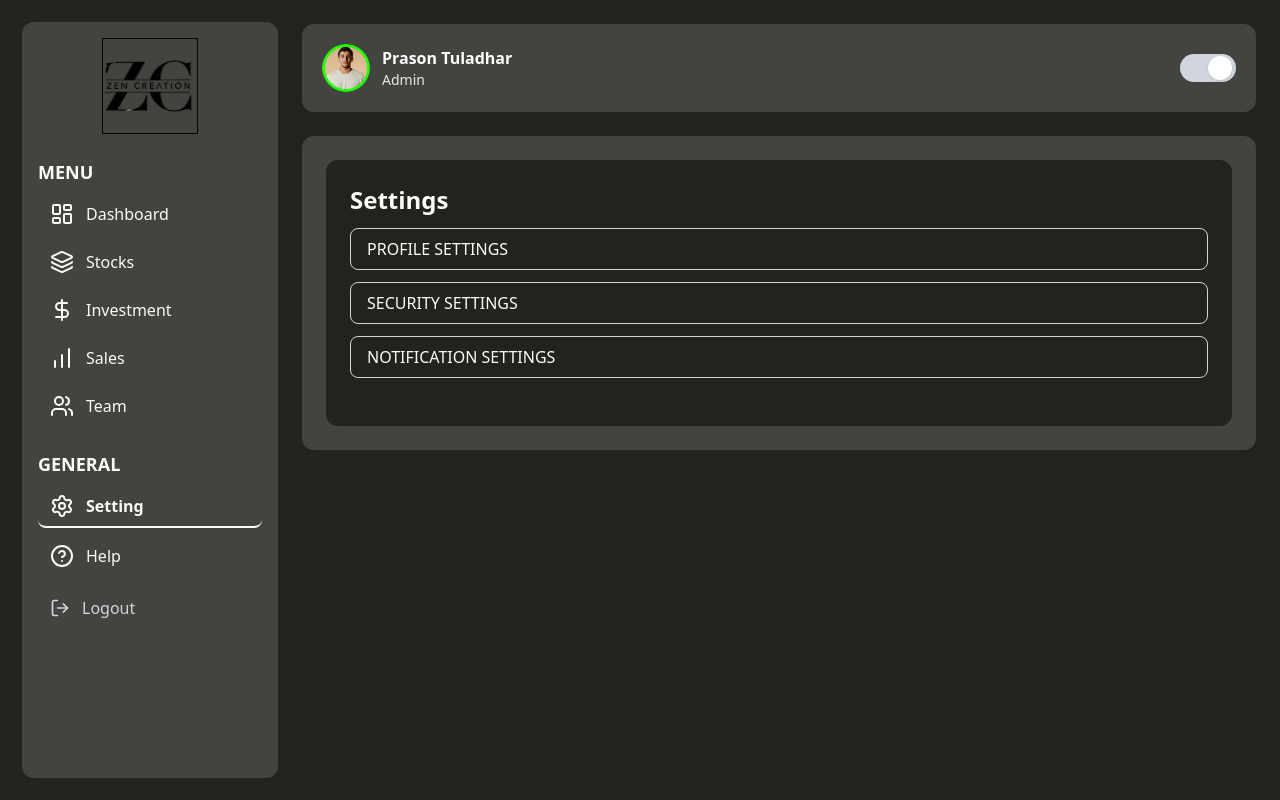
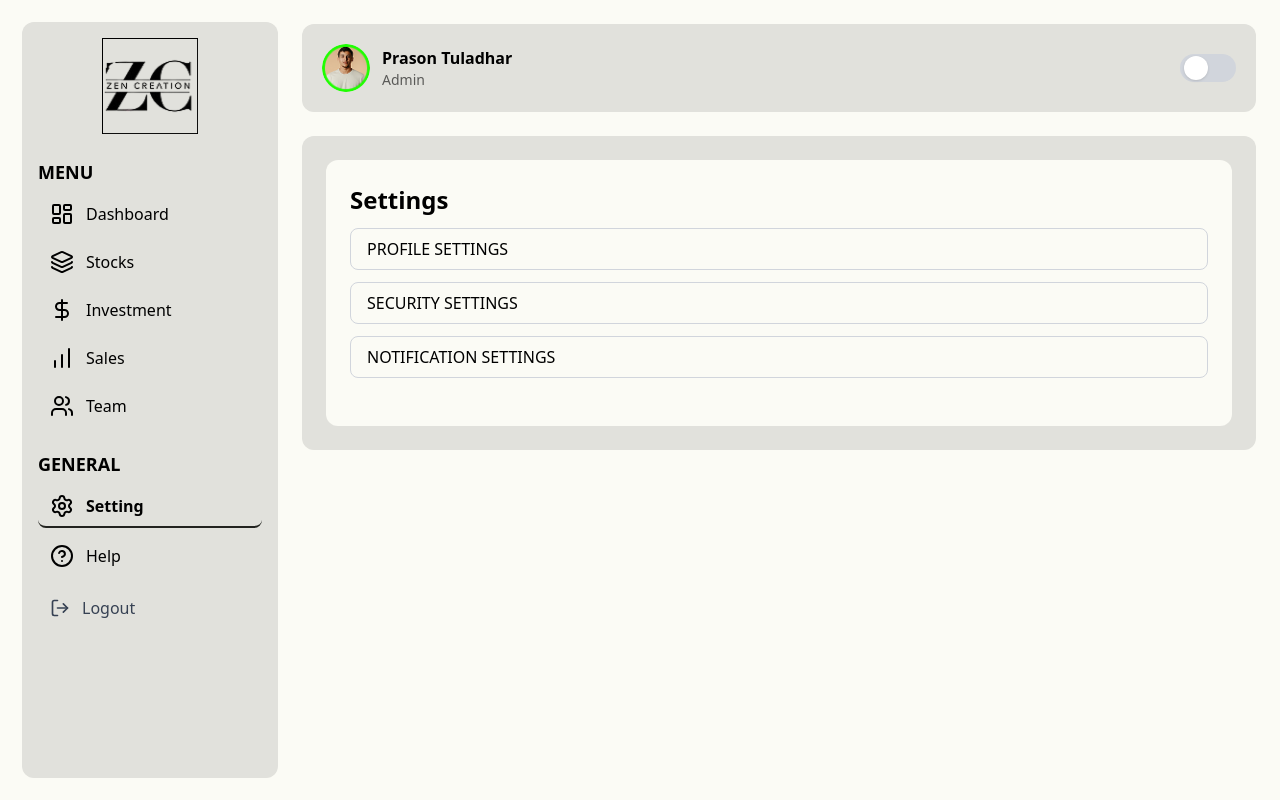
Before and after one commit to bornFire12/zen_creation_inventory, a React (Vite) app in the folder zen-creation/: page /settings in a window 1280 px wide. Built offline with nearby package versions, Linux system fonts and the light colour scheme.

Commit message:
Fix theme persistence and route tracking
- Update ThemeProvider to persist theme in localStorage
- Add RouteTracker to maintain last visited path
- Fix routing to stay on current page after refresh
- Improve theme toggle UI and state management

```diff
--- a/zen-creation/src/App.jsx
+++ b/zen-creation/src/App.jsx
@@ -5,6 +5,7 @@ import {
   Route,
   Navigate,
 } from "react-router-dom";
+import { useLocation } from "react-router-dom";
 import { ThemeProvider } from "./components/layout/ThemeProvider";
 import { AuthProvider, useAuth } from "./context/AuthContext";
 import SignupPage from "./pages/auth/SignupPage";
@@ -23,16 +24,31 @@ import StockPreview from "./pages/stocks/StockPreview";
 import ProtectedRoute from "./components/ProtectedRoute";
 import AddTeam from "./pages/Dashboard/AddTeam";
 import Help from "./pages/help/help";
+import RouteTracker from "./context/RouteTracker";
 
 import NotificationSetting from "./pages/Settings/NotificationSetting";
 
 // Wrapper component to use useAuth hook
 const AppRoutes = () => {
-  const { user } = useAuth();
-
+  const { user, lastVisitedPath } = useAuth();
+  const location = useLocation();
+  // Handle initial render redirect
+  if (location.pathname === "/" && user) {
+    return <Navigate to={lastVisitedPath || "/dashboard"} replace />;
+  }
   return (
     <Routes>
-      <Route path="/" element={<HomePage />} />
+      <Route
+        path="/"
+        element={
+          user ? (
+            <Navigate to={lastVisitedPath || "/dashboard"} replace />
+          ) : (
+            <Navigate to="/login" replace />
+          )
+        }
+      />
+      <Route path="/home" element={<HomePage />} />
       <Route path="/signup" element={<SignupPage />} />
       <Route
         path="/login"
@@ -110,7 +126,9 @@ function App() {
     <ThemeProvider>
       <AuthProvider>
         <Router>
-          <AppRoutes />
+          <RouteTracker>
+            <AppRoutes />
+          </RouteTracker>
         </Router>
       </AuthProvider>
     </ThemeProvider>
--- a/zen-creation/src/components/ThemeToggle.jsx
+++ b/zen-creation/src/components/ThemeToggle.jsx
@@ -3,15 +3,19 @@ import { useTheme } from "./layout/ThemeProvider";
 export default function ThemeToggle() {
   const { theme, toggleTheme } = useTheme();
 
+  // Log the current theme for debugging
+  console.log("Current theme:", theme);
+
   return (
     <div
       onClick={toggleTheme}
       className="w-14 h-7 rounded-full cursor-pointer relative transition-all
-                 bg-gray-700 dark:bg-gray-300"
+                 bg-gray-300 dark:bg-gray-700"
+      aria-label="Toggle dark mode"
     >
       <div
-        className={`w-6 h-6 rounded-full bg-white shadow absolute top-0.5 transition-all
-          ${theme === "dark" ? "right-1" : "left-1"}
+        className={`w-6 h-6 rounded-full bg-white shadow absolute top-0.5 transition-all duration-300
+          ${theme === "dark" ? "translate-x-7" : "translate-x-1"}
         `}
       />
     </div>
--- a/zen-creation/src/components/layout/ThemeProvider.jsx
+++ b/zen-creation/src/components/layout/ThemeProvider.jsx
@@ -3,19 +3,50 @@ import { createContext, useContext, useEffect, useState } from "react";
 const ThemeContext = createContext();
 
 export const ThemeProvider = ({ children }) => {
-  const [theme, setTheme] = useState("dark");
+  const [theme, setTheme] = useState("light"); // Default to light theme initially
+  const [isMounted, setIsMounted] = useState(false);
 
+  // Set the theme on initial load
   useEffect(() => {
+    const savedTheme = localStorage.getItem("theme");
+    const systemPrefersDark = window.matchMedia(
+      "(prefers-color-scheme: dark)"
+    ).matches;
+
+    // Set the theme based on localStorage or system preference
+    const initialTheme = savedTheme || (systemPrefersDark ? "dark" : "light");
+    setTheme(initialTheme);
+    setIsMounted(true);
+
+    // Apply the theme class immediately
+    if (initialTheme === "dark") {
+      document.documentElement.classList.add("dark");
+    } else {
+      document.documentElement.classList.remove("dark");
+    }
+  }, []);
+
+  // Update localStorage and document class when theme changes
+  useEffect(() => {
+    if (!isMounted) return;
+
+    localStorage.setItem("theme", theme);
+
     if (theme === "dark") {
       document.documentElement.classList.add("dark");
     } else {
       document.documentElement.classList.remove("dark");
     }
-  }, [theme]);
+  }, [theme, isMounted]);
 
   const toggleTheme = () => {
-    setTheme(theme === "dark" ? "light" : "dark");
+    setTheme((prevTheme) => (prevTheme === "dark" ? "light" : "dark"));
   };
+
+  // Don't render children until we've determined the theme
+  if (!isMounted) {
+    return null;
+  }
 
   return (
     <ThemeContext.Provider value={{ theme, toggleTheme }}>
@@ -24,4 +55,10 @@ export const ThemeProvider = ({ children }) => {
   );
 };
 
-export const useTheme = () => useContext(ThemeContext);
+export const useTheme = () => {
+  const context = useContext(ThemeContext);
+  if (context === undefined) {
+    throw new Error("useTheme must be used within a ThemeProvider");
+  }
+  return context;
+};
--- a/zen-creation/src/context/AuthContext.jsx
+++ b/zen-creation/src/context/AuthContext.jsx
@@ -1,13 +1,31 @@
 import { createContext, useState, useContext, useEffect } from "react";
+import { useLocation } from "react-router-dom";
 
 const AuthContext = createContext(null);
 
 export const AuthProvider = ({ children }) => {
   const [user, setUser] = useState(null);
+  const [lastVisitedPath, setLastVisitedPath] = useState("/dashboard"); // Default to dashboard
+
+  useEffect(() => {
+    // Load user and last visited path from localStorage on initial load
+    const storedUser = localStorage.getItem("user");
+    const storedPath = localStorage.getItem("lastVisitedPath");
+
+    if (storedUser) {
+      setUser(JSON.parse(storedUser));
+    }
+
+    if (storedPath) {
+      setLastVisitedPath(storedPath);
+    }
+  }, []);
 
   const login = (userData) => {
     setUser(userData);
     localStorage.setItem("user", JSON.stringify(userData));
+    // After login, redirect to the last visited path or dashboard
+    return lastVisitedPath || "/dashboard";
   };
 
   const logout = () => {
@@ -15,20 +33,32 @@ export const AuthProvider = ({ children }) => {
     localStorage.removeItem("user");
   };
 
-  useEffect(() => {
-    const storedUser = localStorage.getItem("user");
-    if (storedUser) {
-      setUser(JSON.parse(storedUser));
+  const updateLastVisitedPath = (path) => {
+    if (path !== "/login" && path !== "/signup") {
+      setLastVisitedPath(path);
+      localStorage.setItem("lastVisitedPath", path);
     }
-  }, []);
+  };
 
   return (
-    <AuthContext.Provider value={{ user, login, logout }}>
+    <AuthContext.Provider
+      value={{
+        user,
+        login,
+        logout,
+        lastVisitedPath,
+        updateLastVisitedPath,
+      }}
+    >
       {children}
     </AuthContext.Provider>
   );
 };
 
 export const useAuth = () => {
-  return useContext(AuthContext);
+  const context = useContext(AuthContext);
+  if (context === undefined) {
+    throw new Error("useAuth must be used within an AuthProvider");
+  }
+  return context;
 };
--- /dev/null
+++ b/zen-creation/src/context/RouteTracker.jsx
@@ -0,0 +1,32 @@
+// src/context/RouteTracker.jsx
+import { useEffect } from "react";
+import { useLocation, useNavigate } from "react-router-dom";
+import { useAuth } from "./AuthContext";
+
+const RouteTracker = ({ children }) => {
+  const location = useLocation();
+  const navigate = useNavigate();
+  const { updateLastVisitedPath, lastVisitedPath } = useAuth();
+
+  useEffect(() => {
+    // Don't update for auth routes
+    if (!["/login", "/signup", "/"].includes(location.pathname)) {
+      updateLastVisitedPath(location.pathname);
+    }
+  }, [location, updateLastVisitedPath]);
+
+  // Handle initial navigation
+  useEffect(() => {
+    if (
+      location.pathname === "/dashboard" &&
+      lastVisitedPath &&
+      lastVisitedPath !== "/dashboard"
+    ) {
+      navigate(lastVisitedPath, { replace: true });
+    }
+  }, [location.pathname, lastVisitedPath, navigate]);
+
+  return children;
+};
+
+export default RouteTracker;
```
